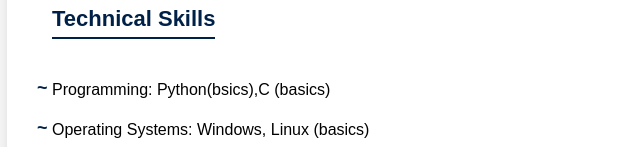
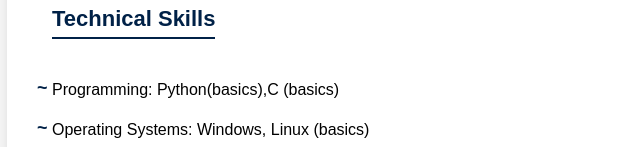
Before and after one commit to sudeepa18/resume, a plain HTML site: page index.html in a window 1280 px wide. Shown: the part 653-800 px from the top of the page, 208-848 px from the left. Drawn offline with Linux system fonts and the light colour scheme.

Commit message:
Update index.html

```diff
--- a/index.html
+++ b/index.html
@@ -30,7 +30,7 @@
         <section class="skills">
             <h2>Technical Skills</h2>
             <ul>
-                <li>Programming: Python(bsics),C (basics)</li>
+                <li>Programming: Python(basics),C (basics)</li>
                 <li>Operating Systems: Windows, Linux (basics)</li>
                 <li>Web Development: HTML,CSS</li>
                 <li>Statistics & Data Analysis</li>
```
